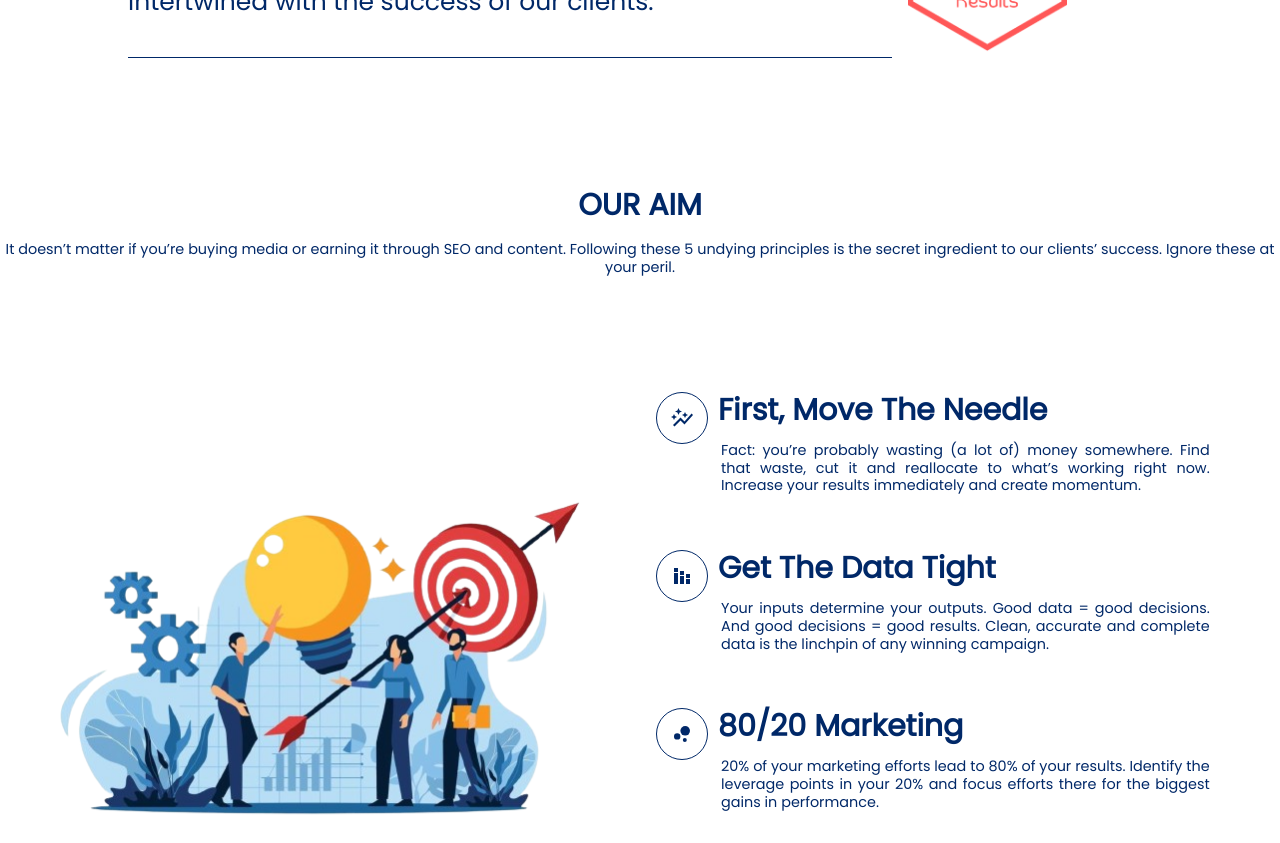
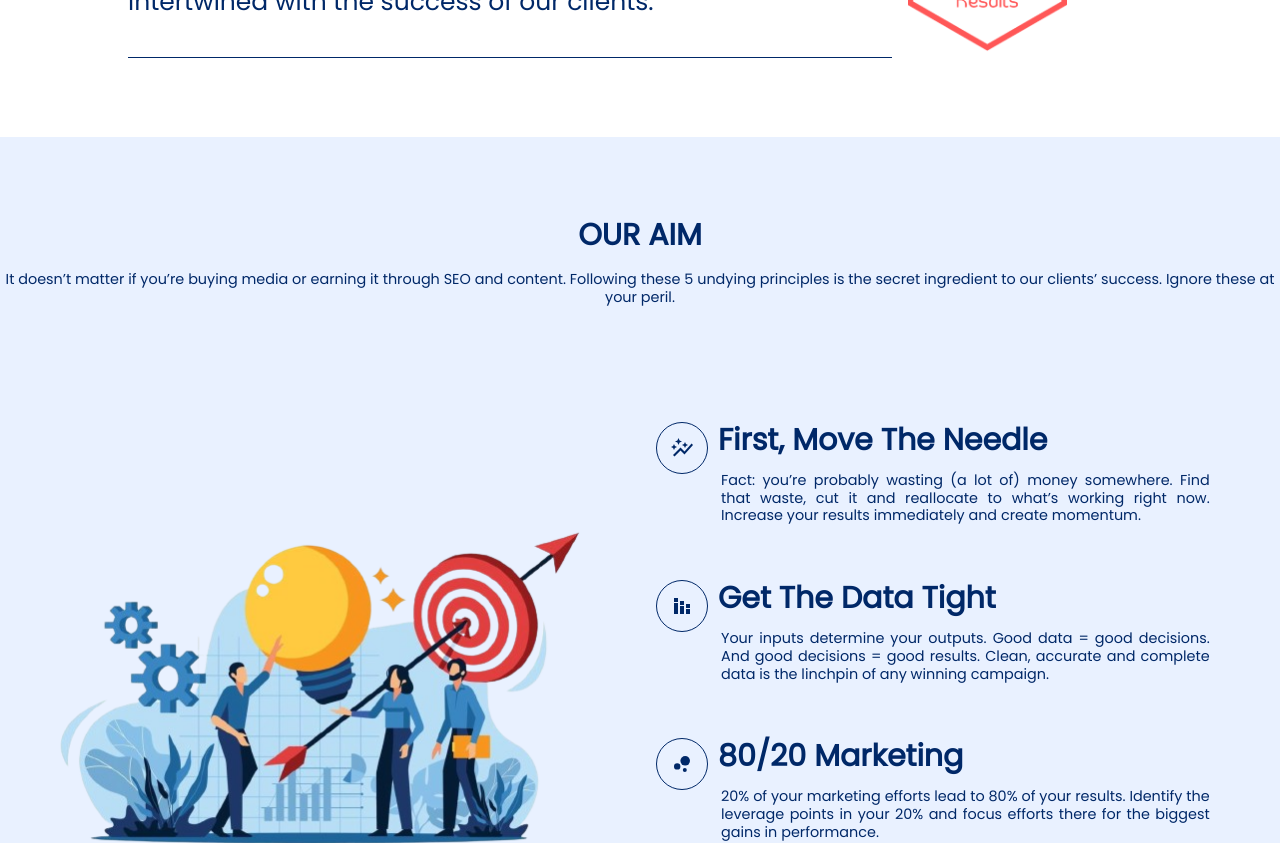
Before and after one commit to jash2810/RRDigitalDynamics, a React (Create React App) app: page /about-us in a window 1280 px wide. Shown: the part 1680-2523 px from the top of the page. Built offline with nearby package versions, Linux system fonts and the light colour scheme.

Commit message:
Update OurAimNew.jsx

```diff
--- a/src/Pages/Home/OurAimNew/OurAimNew.jsx
+++ b/src/Pages/Home/OurAimNew/OurAimNew.jsx
@@ -84,10 +84,10 @@ function OurAimNew() {
 
   return (
     <div
-    //   style={{
-    //     backgroundColor: theme.palette.primary.light,
-    //     paddingTop: "30px",
-    //   }}
+       style={{
+         backgroundColor: theme.palette.primary.light,
+         paddingTop: "30px",
+       }}
     >
       <React.Fragment>
           <ReactVisibilitySensor onChange={checkOurAimVisible}>
```
